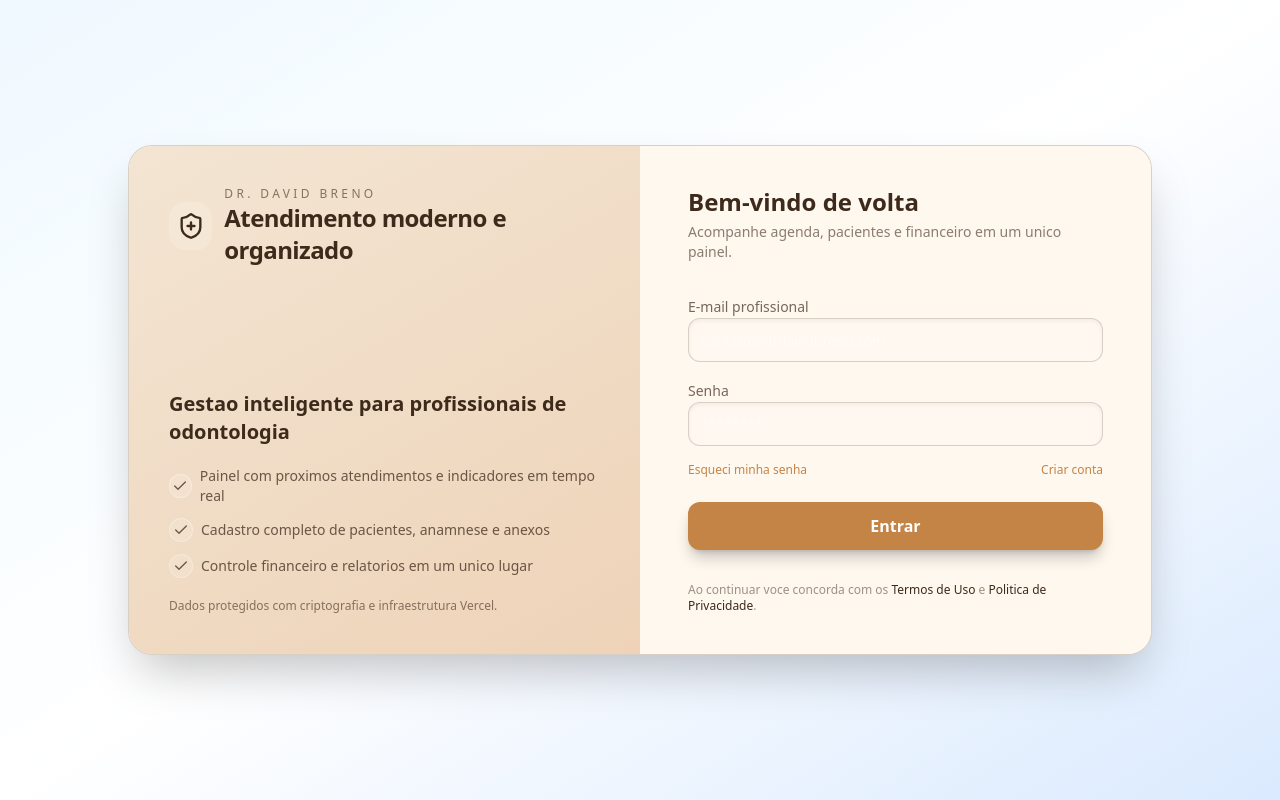
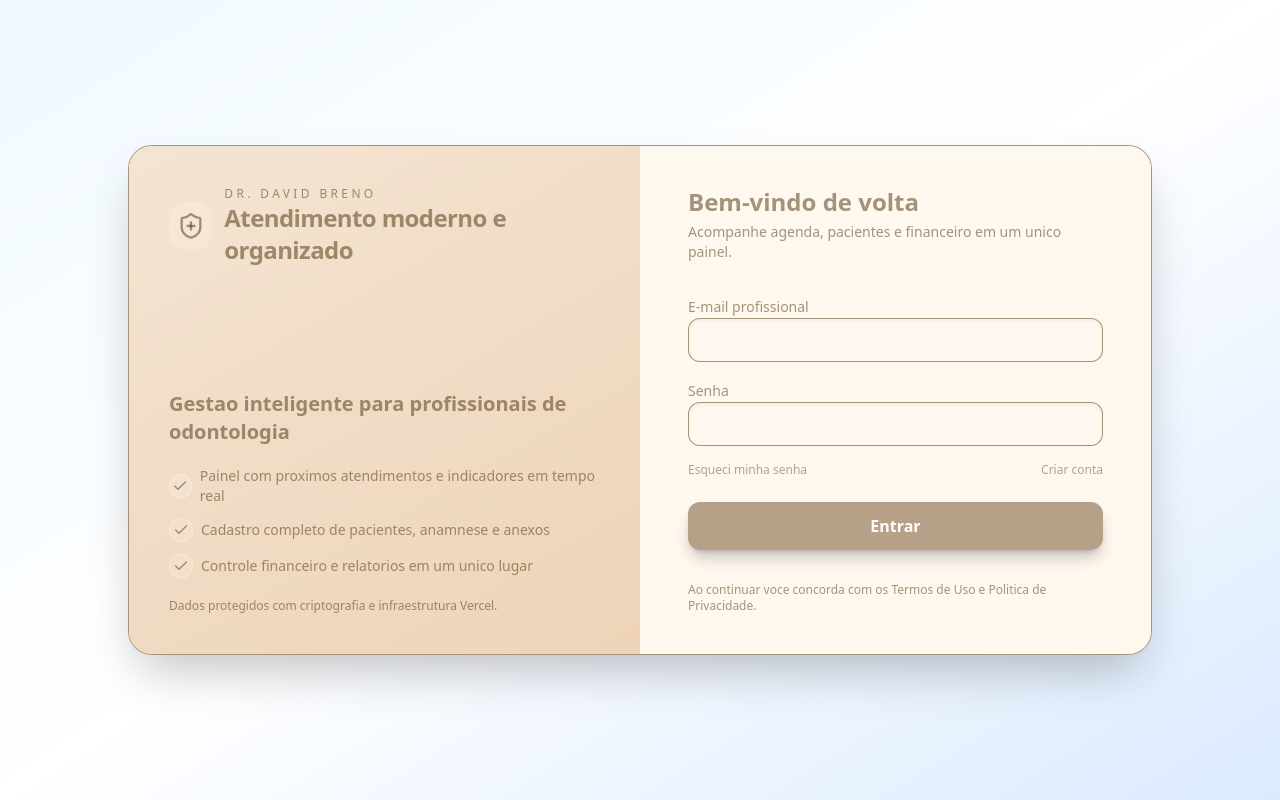
Before and after one commit to davidbreno/dr-david-plataforma-pac, a Next.js app: page /login in a window 1280 px wide. Built offline with nearby package versions, Linux system fonts and the light colour scheme.

Commit message:
style(globals.css): ajustar variáveis de cores para melhor consistência visual docs: adicionar guia sobre paletas de cores e tema dinâmico

```diff
--- a/app/globals.css
+++ b/app/globals.css
@@ -5,21 +5,21 @@
   --background: #f9f4ed;
   --background-gradient: linear-gradient(135deg, #fdf8f1 0%, #f3e5d3 100%);
   --background-muted: #f3e5d3;
-  --foreground: #3d2a1b;
+  --foreground: #3d2a1ba8;
   --surface: #fff8f0;
   --surface-muted: #f1dec6;
   --surface-contrast: #eed3b8;
-  --primary: #c48445;
+  --primary: #a1784fab;
   --primary-foreground: #ffffff;
-  --accent: #a36a3c;
-  --muted: #8a735d;
+  --accent: #a36a3cce;
+  --muted: #8a735dc3;
   --success: #4fb48c;
   --warning: #d9913b;
   --danger: #d1604d;
   --border: #e4d3ba;
-  --foreground-rgb: 61 42 27;
+  --foreground: #482e067f;
   --surface-rgb: 255 248 240;
-  --primary-rgb: 196 132 69;
+  --primary: #ac9278dc;
 }
 
 [data-theme="dark"] {
```
Also changed, not shown: 1 other file (tests, documents, lock files or other folders).
